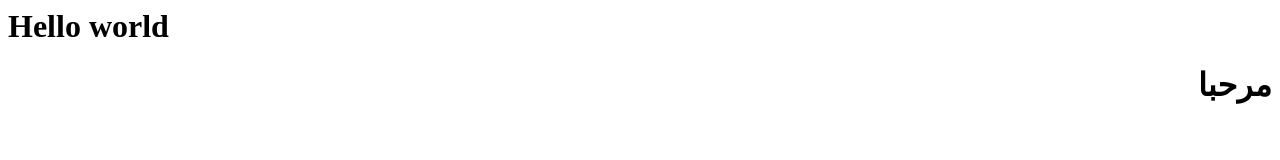
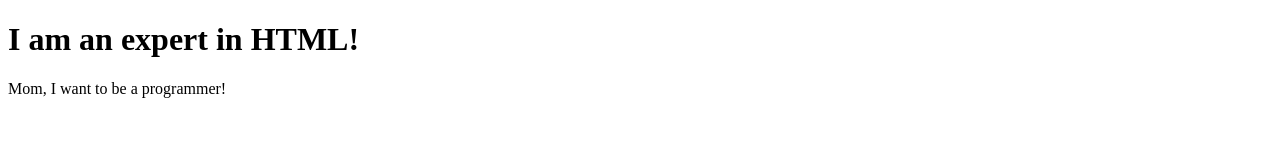
Before and after one commit to moneer-Khaled/Master.Matrix, a plain HTML site: page index.html in a window 1280 px wide. Drawn offline with Linux system fonts and the light colour scheme.

Commit message:
index.html

```diff
--- a/index.html
+++ b/index.html
@@ -1,4 +1,10 @@
-<h1>Hello world
-
-</h1>
-<h1 dir="rtl">مرحبا</h1>
+<!DOCTYPE HTML>
+<html>
+  <head>
+    <title>Assignment 1</title>
+  </head>
+  <body>
+    <h1>I am an expert in HTML!</h1>
+    <p>Mom, I want to be a programmer!</p>
+  </body>
+</html>
```
